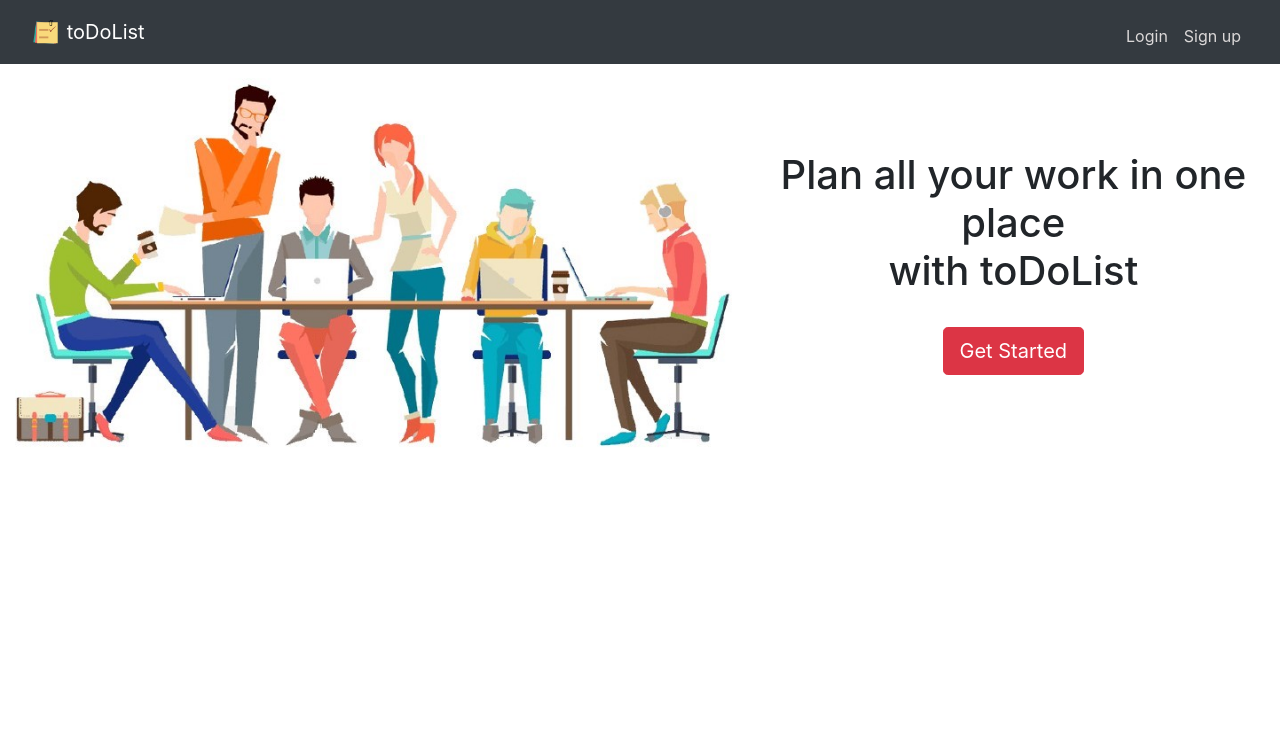
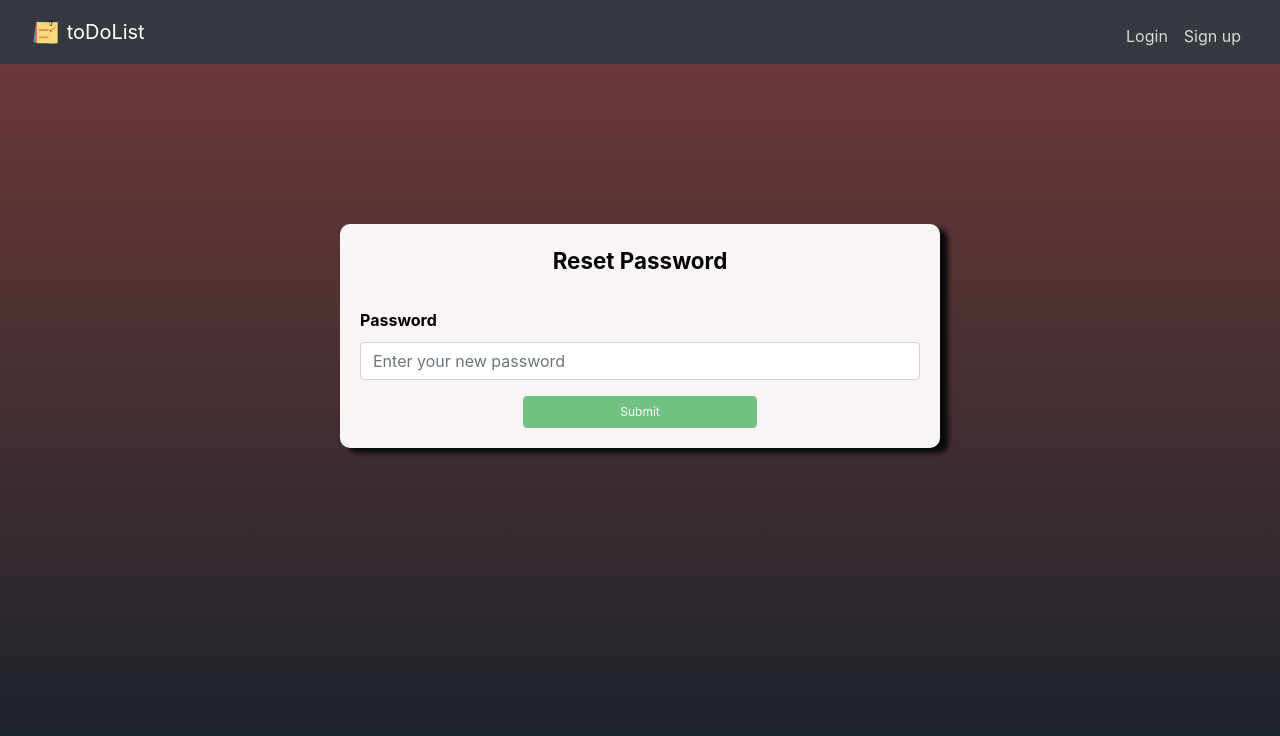
Before and after one commit to Shreykr/To-Do-List, an Angular app: page /password-recovery/1/1 in a window 1280 px wide. Shown: the top 736 px of the page. Built offline with nearby package versions, Linux system fonts and the light colour scheme; what ng2-cookies would draw is missing.

Commit message:
Added password recovery page

```diff
--- a/src/app/app.service.ts
+++ b/src/app/app.service.ts
@@ -53,6 +53,22 @@ export class AppService {
 
   } //end of login function
 
+  public editUserPassword(data): Observable<any> {
+    const params = new HttpParams()
+      .set('authToken', data.authToken)
+      .set('userId', data.userId)
+      .set('newPassword', data.newPassword)
+
+    return this.http.post(`${this.url}/api/v1/users/editUserPassword`, params);
+  }
+
+  public sendMail(data): Observable<any> {
+    const params = new HttpParams()
+      .set('email', data.email);
+
+    return this.http.post(`${this.url}/api/v1/users/send-mail`, params);
+  } //end of login function
+
   public logoutFunction(): Observable<any> {
     const params = new HttpParams()
       .set('authToken', Cookie.get('authToken'))
@@ -74,6 +90,4 @@ export class AppService {
     return Observable.throw(errorMessage);
 
   }  // end of handleError function
-
-
 }
--- a/src/app/user/login/login.component.html
+++ b/src/app/user/login/login.component.html
@@ -31,7 +31,8 @@
                     <input type="text" class="form-control" [ngClass]="{
                         'has-danger': ((profileLoginForm.get('userLoginMail').invalid && profileLoginForm.get('userLoginMail').dirty)||(profileLoginForm.get('userLoginMail').touched && profileLoginForm.get('userLoginMail').pristine)),
                         'has-success': profileLoginForm.get('userLoginMail').valid && profileLoginForm.get('userLoginMail').dirty
-                      }" id="mailInput" placeholder="Enter your mail Id" formControlName="userLoginMail">
+                      }" id="mailInput" placeholder="Enter your mail Id" formControlName="userLoginMail"
+                        data-toggle="tooltip" title="Required">
                 </div>
                 <div class="form-group">
                     <label for="passwordInput">Password</label>
@@ -41,10 +42,11 @@
                       }" id="passwordInput" placeholder="Enter your password" formControlName="userLoginPassword">
                 </div>
                 <div class="button-group">
-                    <button type="submit" class="btn btn-success d-grid gap-2 col-sm-5 "
+                    <button type="submit" class="btn btn-success d-grid gap-2 col-sm-5"
                         [disabled]="!profileLoginForm.valid">Submit</button>
-
-                    <button type="submit" class="btn btn-danger d-grid gap-2 col-sm-5 ml-auto">Forgot
+                    <button type="button" class="btn btn-danger d-grid gap-2 col-sm-5 ml-auto"
+                        [disabled]="!profileLoginForm.get('userLoginMail').valid"
+                        (click)="sendRecoveryMail(); $event.preventDefault()">Forgot
                         Password?</button>
                 </div>
             </form>
--- a/src/app/user/login/login.component.ts
+++ b/src/app/user/login/login.component.ts
@@ -35,6 +35,24 @@ export class LoginComponent implements OnInit {
     this.router.navigate(['/home'])
   }
 
+  sendRecoveryMail() {
+    let data = {
+      email: this.profileLoginForm.controls.userLoginMail.value
+    }
+    this.appService.sendMail(data).subscribe((apiResult) => {
+      if (apiResult.status === 200) {
+        this.toastr.success(apiResult.message);
+      }
+      else {
+        console.log(1)
+        this.toastr.error(apiResult.message);
+      }
+    }, (err) => {
+
+      this.toastr.error("Some Error Occured");
+    })
+  }
+
   /* Sending the data so as to sign up */
   signUpFunction(f) {
     // TODO: Use EventEmitter with form value
@@ -53,6 +71,7 @@ export class LoginComponent implements OnInit {
           this.goToApp();
         }, 2000);
       } else {
+        console.log(2)
         this.toastr.error(apiResult.message)
       }
     }, (err) => {
--- /dev/null
+++ b/src/app/user/password-recovery/password-recovery.component.css
@@ -0,0 +1,156 @@
+/* Alternative way to debug is using this*/
+
+/* * {
+  border: 1px solid rgb(153, 0, 255) !important;
+} */
+
+:root{
+    margin-top:2px;
+}
+
+.main-content{
+  background: linear-gradient(
+  to top,
+  #16222a,
+  #733a3a
+  );
+  /* background: linear-gradient(
+    to top,
+    #16222a,
+    #733a3a
+  ); */
+  min-height:100vh;
+  display:flex;
+  flex-flow:column nowrap;
+}
+
+.form-content{
+  max-width:600px;
+  margin:auto;
+  background: rgb(250, 245, 245);
+    /* background: linear-gradient(
+    to top,
+    #16222a,
+    #733a3a
+  ); */
+  box-shadow: 8px 5px 5px #0a0a0a;
+  padding:20px;
+  margin-top:10rem;
+  border-radius: 10px;
+}
+
+.form-group {
+  display: flex;
+  flex-direction: column;
+}
+
+.form-heading{
+  color:rgb(5, 5, 5);
+  font-size:1.40rem;
+  font-weight:bold;
+  margin-bottom: 30px;
+  text-align: center;
+}
+
+.form-group label {
+  flex:none;
+  width: 90px;
+  font-weight: bold;
+  font-size: 1rem;
+  color:rgb(0, 0, 0);
+}
+/*#mobileNumberLabel {
+    width: 130px;
+}*/
+
+.form-group .form-control {
+  flex: 1 1 auto;
+  display:flex;
+  flex-flow:column nowrap;
+  margin-right: 50px;
+}
+
+.passwordInfo{
+  font-size: 0.85rem;
+  opacity: 0.5;
+}
+
+
+.button-group{
+  display: flex;
+  flex-flow:row nowrap;
+}
+button{
+  font-size:0.75rem;
+}
+
+
+.error-block{
+  color:red;
+  font-size:0.75rem;
+}
+
+.has-danger{
+  border: 2px solid red;
+}
+
+.has-success{
+  border: 2px solid green;
+}
+@media screen and (width:576px){
+  .button-group{
+    flex-flow: row nowrap;
+  }
+}
+@media screen and (max-width:576px){
+  .button-group{
+    flex-flow: column nowrap;
+  }
+  button{
+    margin-top:1rem;
+  }
+}
+@media screen and (max-height:925px){
+  .main-content{
+    height:auto;
+  }
+  .form-group {
+    flex-direction: column;
+  }
+  .form-group .form-control {
+    margin-top: 2px;
+  }
+  .form-group label.right-inline {
+    text-align: left;
+    padding-right: 0;
+    padding-left: 0;
+  }
+}
+
+/* @media screen and (min-height:925px){
+  .form-group {
+    flex-direction: column;
+  }
+} */
+
+@media screen and (min-width:140px) and (max-height:785px){
+  .main-content{
+    width:100%;
+  }
+  .form-content{
+    margin-top:5rem;
+  }
+}
+
+/* @media screen and (min-height:925px) and (min-width:998px){
+  .form-content{
+    min-width:800px;
+  }
+} */
+
+.main>ul>li>a{
+    color: rgb(219, 216, 216);
+}
+.main>ul>li>a:hover{
+    color: white;
+}
--- /dev/null
+++ b/src/app/user/password-recovery/password-recovery.component.html
@@ -0,0 +1,45 @@
+<div class="main-content">
+    <nav class="navbar navbar-expand-lg navbar-dark bg-dark">
+        <div class="container-fluid">
+            <a class="navbar-brand" [routerLink]="['/home']">
+                <img src="assets/img1.png" alt="" width="30" height="24" class="d-inline-block align-text-top">
+                toDoList</a>
+            <button class="navbar-toggler" type="button" data-toggle="collapse" data-target="#navbarScroll"
+                aria-controls="navbarScroll" aria-expanded="false" aria-label="Toggle navigation">
+                <span class="navbar-toggler-icon"></span>
+            </button>
+            <div class="collapse navbar-collapse main" id="navbarScroll">
+                <ul class=" navbar-nav mt-2  ml-auto" style="--bs-scroll-height: 100px;">
+                    <li class="nav-item">
+                        <a class="nav-link" [routerLink]="['/login']">Login</a>
+                    </li>
+                    <li class="nav-item">
+                        <a class="nav-link" [routerLink]="['/signup']">Sign up</a>
+                    </li>
+                </ul>
+            </div>
+        </div>
+    </nav>
+    <div class="container">
+        <div class="form-content">
+            <form [formGroup]="passwordEditForm" (ngSubmit)="editUserPassword(passwordEditForm)">
+                <div class="form-heading">
+                    Reset Password
+                </div>
+                <div class="form-group">
+                    <label for="passwordInput">Password</label>
+                    <input type="password" class="form-control" [ngClass]="{
+                        'has-danger': ((passwordEditForm.get('newPassword').invalid && passwordEditForm.get('newPassword').dirty)||(passwordEditForm.get('newPassword').touched && passwordEditForm.get('newPassword').pristine)),
+                        'has-success': passwordEditForm.get('newPassword').valid && passwordEditForm.get('newPassword').dirty
+                      }" id="passwordInput" placeholder="Enter your new password" formControlName="newPassword"
+                        data-toggle="tooltip" title="Minimum 8 characters 1 number 1
+                      uppercase and 1 lowercase letter">
+                </div>
+                <div class="button-group">
+                    <button type="submit" class="btn btn-success d-grid gap-2 col-sm-5 mx-auto"
+                        [disabled]="!passwordEditForm.valid">Submit</button>
+                </div>
+            </form>
+        </div>
+    </div>
+</div>
--- /dev/null
+++ b/src/app/user/password-recovery/password-recovery.component.ts
@@ -0,0 +1,59 @@
+import { Component, OnInit } from '@angular/core';
+import { ActivatedRoute, Router } from '@angular/router';
+import { AppService } from 'src/app/app.service';
+import { FormControl, FormGroup, Validators } from '@angular/forms';
+import { ToastrService } from 'ngx-toastr';
+import * as $ from 'jquery';
+
+@Component({
+  selector: 'app-password-recovery',
+  templateUrl: './password-recovery.component.html',
+  styleUrls: ['./password-recovery.component.css']
+})
+export class PasswordRecoveryComponent implements OnInit {
+
+  public authToken = this._route.snapshot.paramMap.get('authToken');
+  public userId = this._route.snapshot.paramMap.get('userId');
+
+  // Creation of form group
+  passwordEditForm = new FormGroup({
+    newPassword: new FormControl(null, [Validators.required, Validators.pattern("^(?=.*\\d)(?=.*[a-z])(?=.*[A-Z])(?=.*[a-zA-Z]).{8,}$")])
+  })
+
+  constructor(
+    private _route: ActivatedRoute,
+    private router: Router,
+    private appService: AppService,
+    public toastr: ToastrService
+  ) { }
+
+  ngOnInit(): void {
+  }
+
+  public goToLogin = (): any => {
+    this.router.navigate(['/login'])
+  }
+
+  editUserPassword(f) {
+    let data = {
+      authToken: this.authToken,
+      userId: this.userId,
+      newPassword: f.controls.newPassword.value
+    }
+
+    this.appService.editUserPassword(data).subscribe((apiResult) => {
+      if (apiResult === 200) {
+        this.toastr.success(apiResult.message)
+        setTimeout(() => {
+          this.goToLogin();
+        }, 2000);
+      }
+      else {
+        apiResult.message = "This link is either invalid or expired."
+        this.toastr.error(apiResult.message)
+      }
+    }, (err) => {
+      this.toastr.error("Some Error Occured");
+    })
+  }
+}
--- a/src/app/user/user.module.ts
+++ b/src/app/user/user.module.ts
@@ -2,13 +2,15 @@ import { NgModule } from '@angular/core';
 import { CommonModule } from '@angular/common';
 import { LoginComponent } from './login/login.component';
 import { SignupComponent } from './signup/signup.component';
+import { PasswordRecoveryComponent } from './password-recovery/password-recovery.component';
 
 
 
 @NgModule({
   declarations: [
     LoginComponent,
-    SignupComponent
+    SignupComponent,
+    PasswordRecoveryComponent
   ],
   imports: [
     CommonModule
--- a/src/index.html
+++ b/src/index.html
@@ -17,11 +17,8 @@
   <script>
     $(document).ready(function () {
       setTimeout(function () {
-        $('[data-toggle="tooltip"]').tooltip({ delay: 1000, trigger: "hover" });
+        $('[data-toggle="tooltip"]').tooltip({ trigger: "hover" });
       }, 5000)
-
-
-
       $('[data-toggle="tooltip"]').tooltip('dispose'); // used in v4
     });
   </script>
```
Also changed, not shown: src/app/app.module.ts (+8 -5 lines), 1 other file (tests, documents, lock files or other folders).
